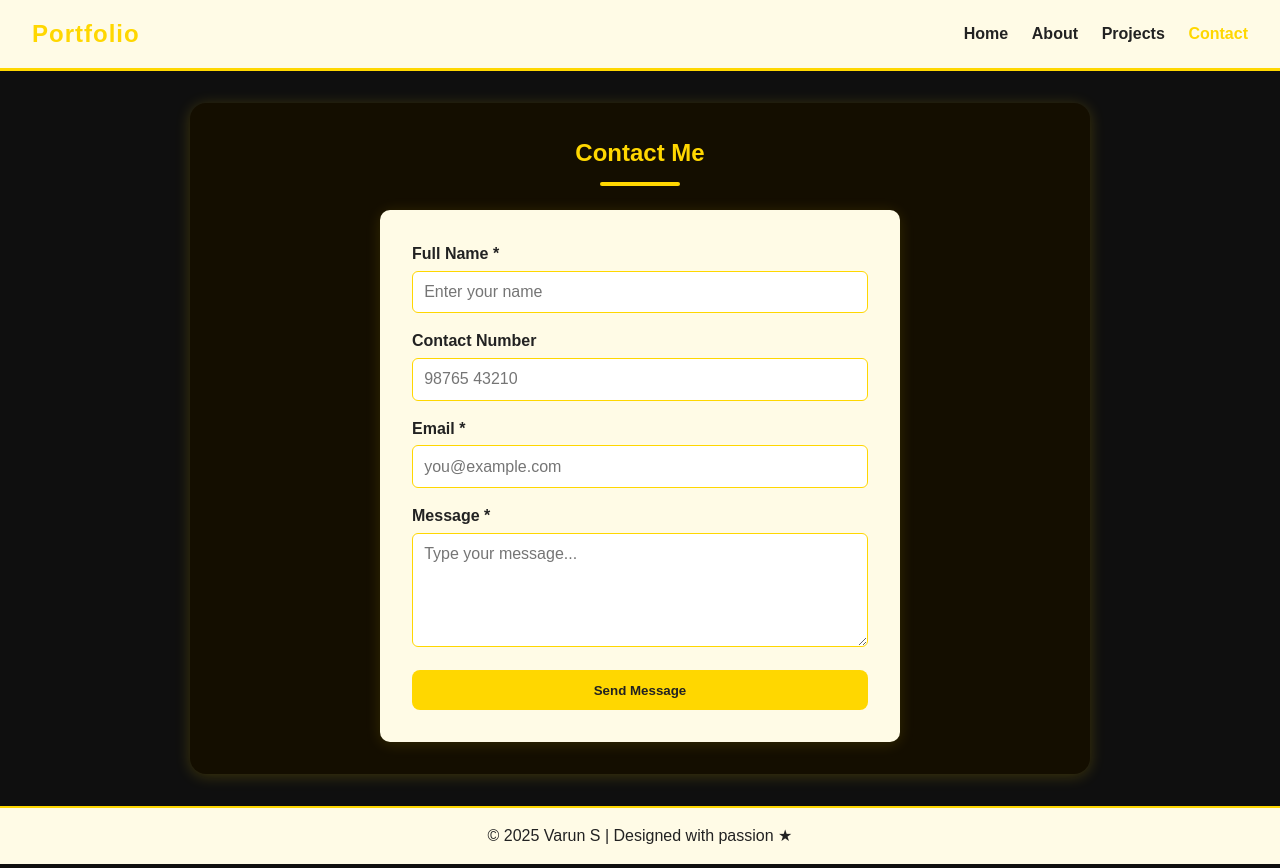
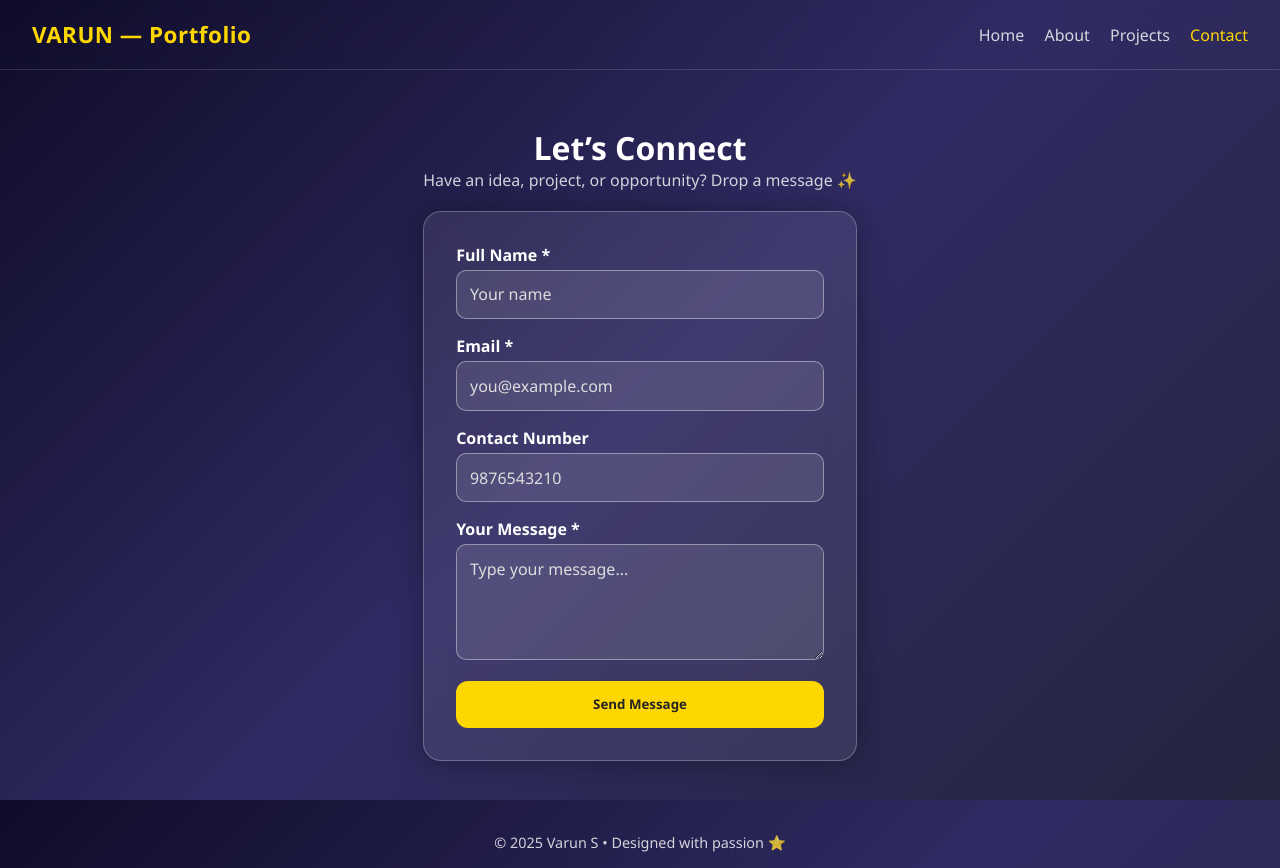
Before and after one commit to VarunAigen/portfolio, a plain HTML site: page contact.html in a window 1280 px wide. Drawn offline with Linux system fonts and the light colour scheme.

Commit message:
Update contact.html

```diff
--- a/contact.html
+++ b/contact.html
@@ -1,92 +1,87 @@
 <!DOCTYPE html>
 <html lang="en">
 <head>
-  <meta charset="UTF-8">
-  <meta name="viewport" content="width=device-width, initial-scale=1.0">
-  <title>Varun S - Contact</title>
+  <meta charset="UTF-8" />
+  <meta name="viewport" content="width=device-width, initial-scale=1.0" />
+  <title>Contact | Varun S</title>
 
   <style>
-    :root{
-      --gold:#FFD700;
-      --dark:#0f0f0f;
-      --light:#fffbe6;
-      --text:#222;
-      --white:#ffffff;
-    }
-
     *{
+      margin:0;
+      padding:0;
       box-sizing:border-box;
-      padding:0;
-      margin:0;
-      font-family:Arial, Helvetica, sans-serif;
+      font-family: 'Segoe UI', Arial;
     }
 
     body{
-      background:var(--dark);
-      color:var(--white);
-      line-height:1.5;
+      min-height:100vh;
+      display:flex;
+      flex-direction:column;
+      justify-content:space-between;
+      background:linear-gradient(135deg,#0f0c29,#302b63,#24243e);
+      background-attachment:fixed;
+      color:white;
     }
 
-    /* HEADER */
+    /* NAVBAR */
     header{
-      background:var(--light);
-      border-bottom:3px solid var(--gold);
-      padding:1rem 2rem;
       display:flex;
       justify-content:space-between;
       align-items:center;
+      padding:1.2rem 2rem;
+      border-bottom:1px solid rgba(255,255,255,0.15);
+      backdrop-filter:blur(8px);
     }
 
     .logo{
-      font-size:1.5rem;
+      font-size:1.4rem;
       font-weight:800;
-      color:var(--gold);
-      letter-spacing:1px;
+      letter-spacing:.5px;
+      color:#FFD700;
     }
 
     nav a{
-      margin-left:1.2rem;
+      margin-left:1rem;
       text-decoration:none;
-      color:var(--text);
-      font-weight:600;
+      color:white;
+      opacity:.8;
+      font-weight:500;
     }
 
-    nav a.active,
-    nav a:hover{
-      color:var(--gold);
+    nav a:hover,
+    nav a.active{
+      color:#FFD700;
+      opacity:1;
     }
 
-    /* MAIN SECTION */
-    .content-section{
+    /* MAIN CONTACT CARD */
+    .container{
       max-width:900px;
-      margin:2rem auto;
-      background:#140e00;
-      border-radius:16px;
-      padding:2rem;
-      box-shadow:0 2px 15px #ffd90033;
+      margin:2.5rem auto;
+      padding:1rem;
     }
 
-    h1{
-      color:var(--gold);
+    .title{
       text-align:center;
+      font-size:2rem;
+      font-weight:800;
     }
 
-    .line{
-      width:80px;
-      height:4px;
-      background:var(--gold);
-      margin:0.7rem auto 1.5rem auto;
-      border-radius:3px;
+    .subtitle{
+      text-align:center;
+      opacity:.8;
+      margin-bottom:1.2rem;
     }
 
-    /* CONTACT FORM CARD */
-    .contact-form-container{
-      background:var(--light);
-      border-radius:10px;
+    .card{
+      background:rgba(255,255,255,0.08);
+      border-radius:18px;
       padding:2rem;
+      box-shadow:0 0 30px rgba(0,0,0,.35);
+      backdrop-filter:blur(12px);
+      border:1px solid rgba(255,255,255,.25);
       max-width:520px;
       margin:auto;
-      box-shadow:0 2px 15px #ffd90022;
     }
 
     .form-group{
@@ -95,56 +90,59 @@
 
     label{
       display:block;
-      color:var(--text);
+      margin-bottom:4px;
       font-weight:600;
-      margin-bottom:0.3rem;
     }
 
-    input, textarea{
+    input,
+    textarea{
       width:100%;
-      padding:.7rem;
-      border-radius:6px;
-      border:1.5px solid var(--gold);
+      padding:.8rem;
+      border-radius:10px;
+      border:1px solid rgba(255,255,255,.4);
+      background:rgba(255,255,255,.1);
+      color:white;
+      outline:none;
       font-size:1rem;
-      outline:none;
+    }
+
+    input::placeholder,
+    textarea::placeholder{
+      color:#ddd;
     }
 
     input:focus,
     textarea:focus{
-      box-shadow:0 0 0 2px #ffd90055;
+      border-color:#FFD700;
+      box-shadow:0 0 0 2px rgba(255,215,0,.35);
     }
 
     .submit-btn{
       width:100%;
-      background:var(--gold);
+      padding:.9rem;
+      border-radius:12px;
       border:none;
-      padding:.8rem;
-      border-radius:8px;
+      font-weight:800;
       cursor:pointer;
-      font-weight:800;
-      color:var(--text);
-      transition:transform .2s, opacity .2s;
+      color:#242424;
+      background:#FFD700;
+      transition:.2s;
     }
 
     .submit-btn:hover{
-      transform:translateY(-1px);
-      opacity:.9;
+      transform:translateY(-2px);
     }
 
     footer{
-      margin-top:2rem;
-      background:var(--light);
-      border-top:2px solid var(--gold);
       text-align:center;
       padding:1rem 0;
-      color:var(--text);
+      font-size:.9rem;
+      opacity:.8;
     }
 
-    /* RESPONSIVE */
-    @media(max-width:600px){
-      header{
-        flex-direction:column;
-        gap:.7rem;
+    @media (max-width:600px){
+      .card{
+        padding:1.4rem;
       }
     }
   </style>
@@ -153,7 +151,7 @@
 <body>
 
 <header>
-  <div class="logo">Portfolio</div>
+  <div class="logo">VARUN — Portfolio</div>
 
   <nav>
     <a href="index.html">Home</a>
@@ -163,54 +161,40 @@
   </nav>
 </header>
 
-<main>
-  <section class="content-section">
-    <h1>Contact Me</h1>
-    <div class="line"></div>
+<div class="container">
+  <h1 class="title">Let’s Connect</h1>
+  <p class="subtitle">Have an idea, project, or opportunity? Drop a message ✨</p>
 
-    <div class="contact-form-container">
-
-      <form id="contactForm" method="post" novalidate>
-
+  <div class="card">
+    <form>
       <div class="form-group">
-          <label for="name">Full Name *</label>
-          <input id="name" name="name" type="text" placeholder="Enter your name" required minlength="2">
+        <label>Full Name *</label>
+        <input type="text" placeholder="Your name" required>
       </div>
 
       <div class="form-group">
-          <label for="contact">Contact Number</label>
-          <input id="contact" name="contact" type="tel" placeholder="98765 43210" pattern="[0-9]{10}">
+        <label>Email *</label>
+        <input type="email" placeholder="you@example.com" required>
       </div>
 
       <div class="form-group">
-          <label for="email">Email *</label>
-          <input id="email" name="email" type="email" placeholder="you@example.com" required>
+        <label>Contact Number</label>
+        <input type="tel" placeholder="9876543210">
       </div>
 
       <div class="form-group">
-          <label for="message">Message *</label>
-          <textarea id="message" name="message" rows="5" placeholder="Type your message..." required></textarea>
+        <label>Your Message *</label>
+        <textarea rows="4" placeholder="Type your message..." required></textarea>
       </div>
 
-        <button type="submit" class="submit-btn">Send Message</button>
+      <button class="submit-btn">Send Message</button>
     </form>
-
   </div>
-  </section>
-</main>
+</div>
 
 <footer>
-  © 2025 Varun S | Designed with passion ★
+  © 2025 Varun S • Designed with passion ⭐
 </footer>
-
-<script>
-  document.getElementById("contactForm").addEventListener("submit", function(e){
-    if(!this.checkValidity()){
-      e.preventDefault();
-      alert("Please fill all required fields correctly.");
-    }
-  });
-</script>
 
 </body>
 </html>
```
Lines whose indentation alone changed are shown as unchanged.
